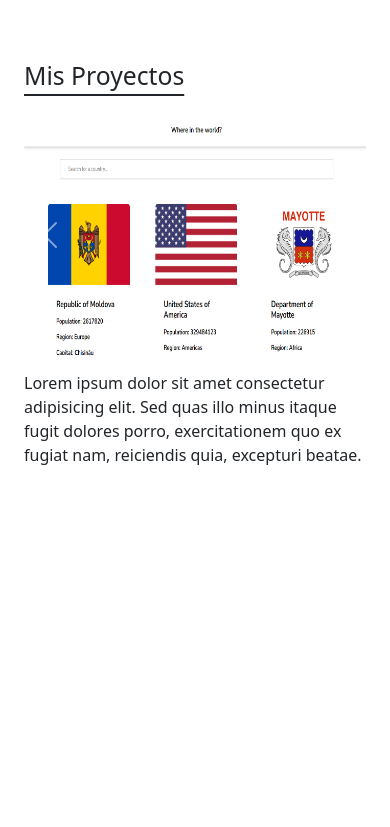
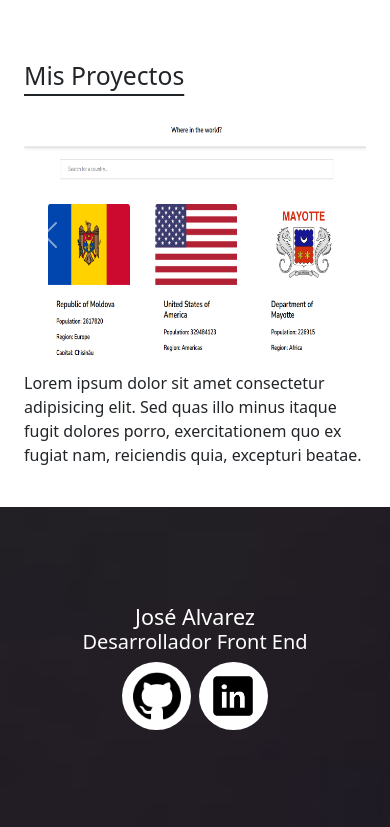
Before and after one commit to JoseAlvarezMartinez/portfolioSabados, a plain HTML site: page index.html in a window 390 px wide. Shown: the part 1098-1925 px from the top of the page. Before the commit the page ends 1605 px from the top, so only its background shows below. Drawn offline with nearby package versions, Linux system fonts and the light colour scheme.

Commit message:
footer mobile

```diff
--- a/css/styles.css
+++ b/css/styles.css
@@ -19,3 +19,26 @@ header{
 .carouselImg{
     height: 15rem;
 }
+
+/* Footer */
+
+footer{
+    background-image: url(../img/footer.jfif);
+    background-size: cover;
+    background-repeat: no-repeat;
+    height: 20rem;
+}
+
+.logoFooter{
+    width: 3rem;
+}
+.logoContainer{
+    width: 4.3rem;
+    height: 4.3rem;
+    border-radius: 50%;
+    background-color: #fff;
+
+    display: flex;
+    justify-content: center;
+    align-items: center;
+}
--- a/index.html
+++ b/index.html
@@ -94,6 +94,21 @@
             dolores porro, exercitationem quo ex fugiat nam, reiciendis quia, excepturi beatae.</p>
     </main>
 
+    <footer class="d-flex flex-column justify-content-center align-items-center">
+        <h4 class="text-white d-flex justify-content-center align-items-center flex-column">José Alvarez <span
+                class="fs-5 fw-lighter">Desarrollador Front End</span></h4>
+
+                <div class="d-flex gap-2">
+                <div class="logoContainer">
+                <img class="logoFooter" src="./img/githubLogo.png" alt="Logo GitHub">
+                </div>
+
+                <div class="logoContainer">
+                <img class="logoFooter" src="./img/linkedinLogo.avif" alt="Logo LinkedIn">
+                </div>
+                </div>
+    </footer>
+
     <script src="https://cdn.jsdelivr.net/npm/bootstrap@5.3.8/dist/js/bootstrap.bundle.min.js"
         integrity="sha384-FKyoEForCGlyvwx9Hj09JcYn3nv7wiPVlz7YYwJrWVcXK/BmnVDxM+D2scQbITxI"
         crossorigin="anonymous"></script>
```
